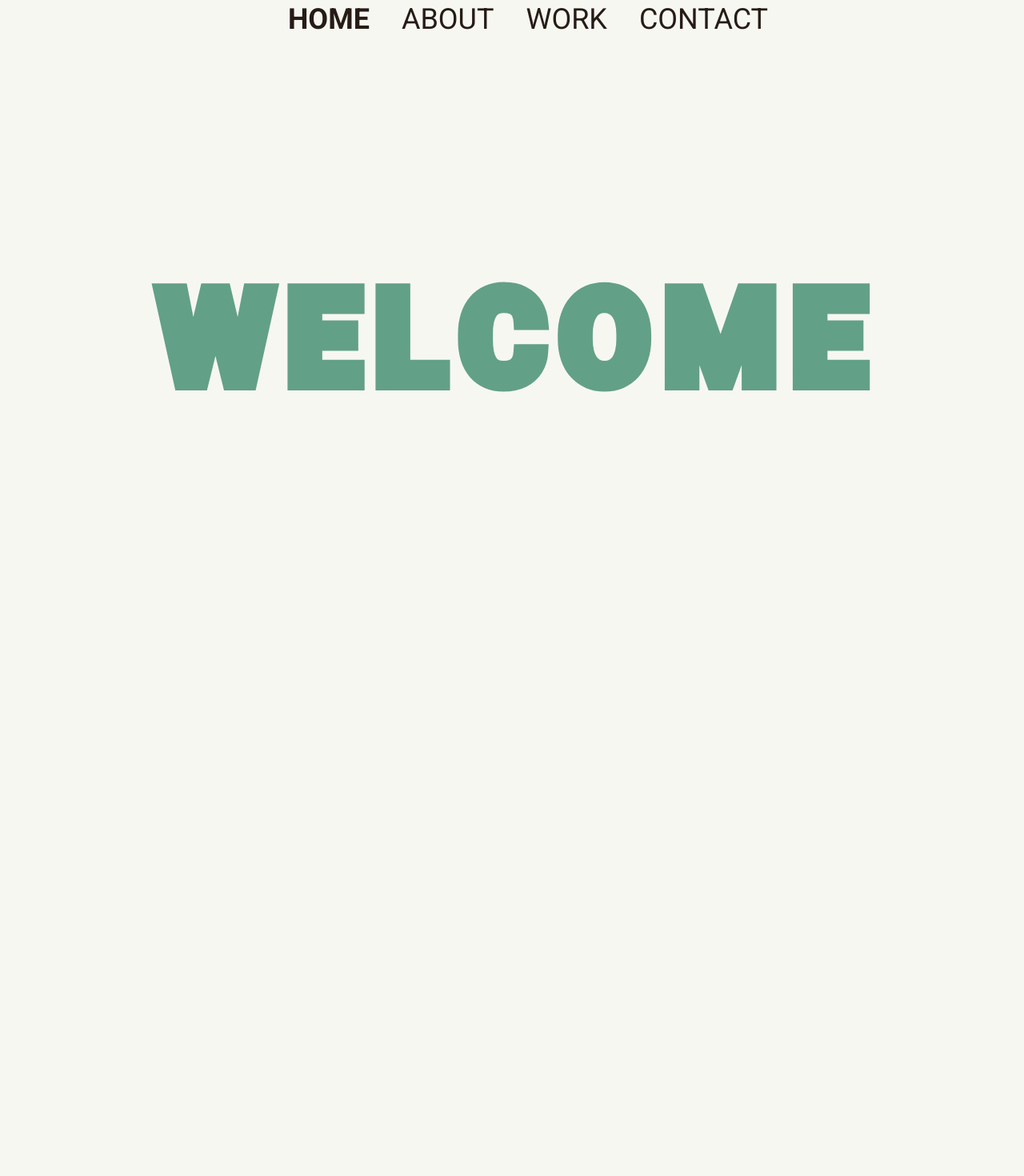
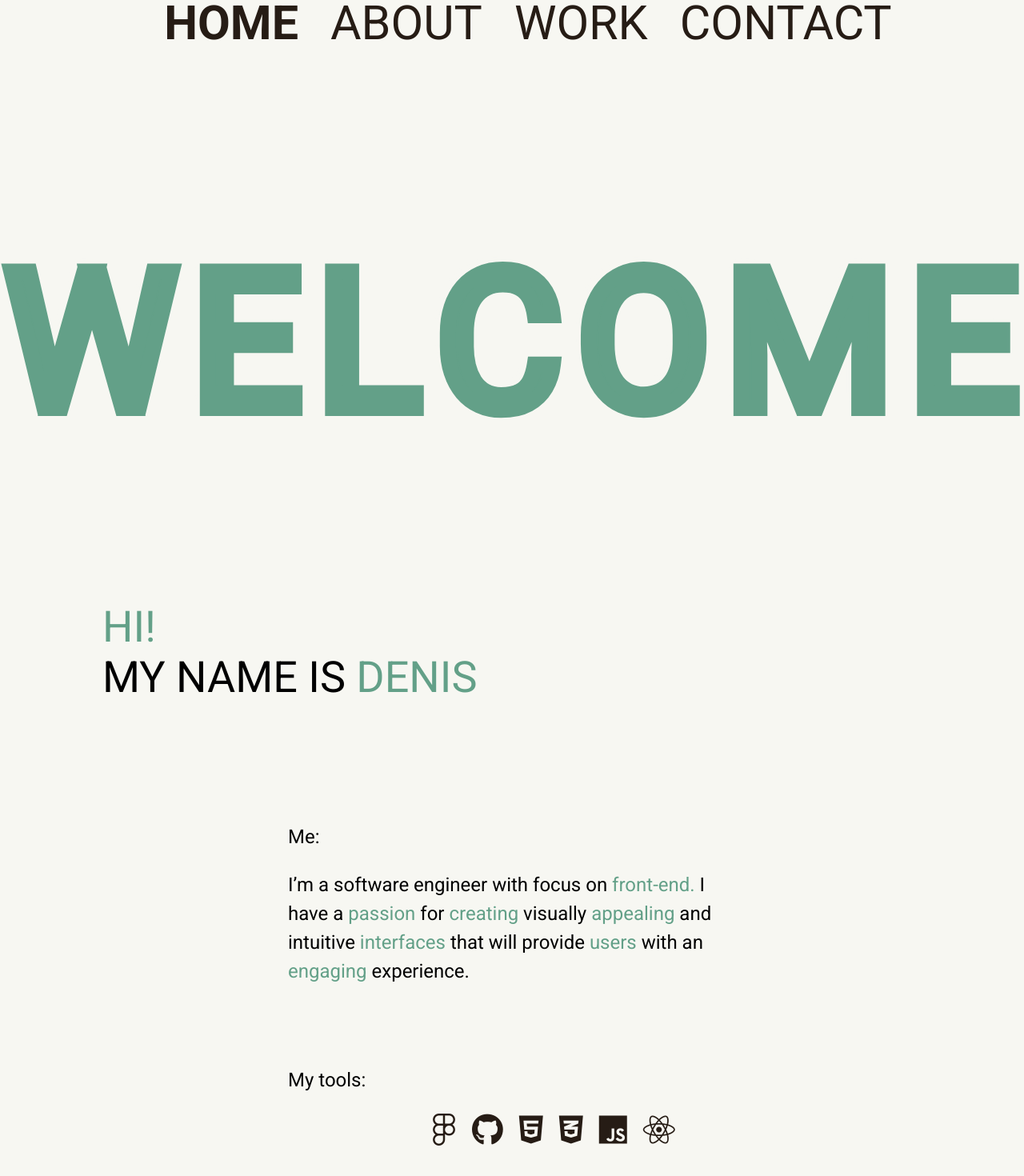
Before and after one commit to SUSocean/portfolio, a React (Vite) app: page / in a window 1280 px wide. Shown: the part 148-1618 px from the top of the page at 80% size. Built offline with nearby package versions, Linux system fonts and the light colour scheme.

Commit message:
about/ home finished work on work

```diff
--- a/index.html
+++ b/index.html
@@ -4,18 +4,18 @@
 <head>
   <meta charset="UTF-8" />
   <meta name="viewport" content="width=device-width, initial-scale=1.0" />
+  <title>Denis</title>
   <!-- fonts -->
   <link rel="preconnect" href="https://fonts.googleapis.com">
   <link rel="preconnect" href="https://fonts.gstatic.com" crossorigin>
   <link href="https://fonts.googleapis.com/css2?family=Roboto:wght@400;700;900&display=swap" rel="stylesheet">
-  <!-- end of fonts -->
-  <title>Denis</title>
+  <!-- font awesome -->
+  <script src="https://kit.fontawesome.com/518be63f39.js" crossorigin="anonymous"></script>
 </head>
 
 <body>
   <div id="root"></div>
   <script type="module" src="/src/main.jsx"></script>
-  <script type="module" src="./index.js"></script>
 </body>
 
 </html>
--- a/src/App.jsx
+++ b/src/App.jsx
@@ -1,17 +1,20 @@
 import React from 'react'
 
-import Navigation from './components/Navigation'
-import Welcome from "./components//Welcome";
-
+import Home from './components/Home';
+import About from './components/About';
+import Work from './components/Work';
 
 function App() {
+
   return (
     <>
       <div id='HOME' className='startScreen-container'>
-        <Navigation />
-        <Welcome />
+        <Home />
       </div>
-      <div className='whitespace'></div>
+      <main>
+        <About />
+        <Work />
+      </main>
     </>
   )
 }
--- /dev/null
+++ b/src/components/About.jsx
@@ -0,0 +1,29 @@
+import React from "react";
+
+function About() {
+    return (
+        <div id="ABOUT" className="about-container">
+            <div className="about-container--greetings">
+                <p><span className="green-focus">HI!</span></p>
+                <p>MY NAME IS <span className="green-focus">DENIS</span></p>
+            </div>
+            <div className="about-container--description">
+                <p className="about-contaienr--description--me-headline">Me:</p>
+                <p className="about-contaienr--description--me-description">
+                    I’m a software engineer with focus on <span className="green-focus">front-end.</span> I have a <span className="green-focus">passion</span> for <span className="green-focus">creating</span> visually <span className="green-focus">appealing</span> and intuitive <span className="green-focus">interfaces</span> that will provide <span className="green-focus">users</span> with an <span className="green-focus">engaging</span> experience.
+                </p>
+                <p className="about-container--description--tools-headline">My tools:</p>
+                <div className="about-container--description--tools">
+                    <i className="fa-brands fa-figma"></i>
+                    <i className="fa-brands fa-github"></i>
+                    <i className="fa-brands fa-html5"></i>
+                    <i className="fa-brands fa-css3-alt"></i>
+                    <i className="fa-brands fa-js"></i>
+                    <i className="fa-brands fa-react"></i>
+                </div>
+            </div>
+        </div>
+    )
+}
+
+export default About
--- /dev/null
+++ b/src/components/HomeComponents/Navigation.jsx
@@ -0,0 +1,65 @@
+import React, { useState, useEffect } from 'react'
+
+function Navigation() {
+    function getScrollPosition() {
+        const [scrollPosition, setScrollPosition] = useState(0);
+
+        useEffect(() => {
+            const updatePosition = () => {
+                setScrollPosition(window.pageYOffset);
+            }
+            window.addEventListener("scroll", updatePosition);
+            updatePosition();
+            return () => window.removeEventListener("scroll", updatePosition);
+        }, []);
+
+        return scrollPosition;
+    };
+
+    const position = getScrollPosition()
+    function navStyles() {
+        if (position > 60) {
+            return {
+                position: 'fixed',
+                right: '100px',
+                top: '25px',
+                fontSize: '1.5rem'
+            }
+        } else null
+    }
+
+    const linkStyles = {
+        fontWeight: 'bold',
+    }
+
+    return (
+        <nav className='start-screen--navigation-container'>
+            <ul style={navStyles()} className='start-screen--navigation-container--navigation'>
+                <li
+                    className='start-screen--navigation-container--navigation--nav'
+                    style={position < 664 ? linkStyles : {}}
+                    key='1'>
+                    <a href='#HOME' className='start-screen--navigation-container--navigation--nav--link'>HOME</a>
+                </li>
+                <li
+                    className='start-screen--navigation-container--navigation--nav'
+                    style={position >= 665 ? linkStyles : {}}
+                    key='2'>
+                    <a href='#ABOUT' className='start-screen--navigation-container--navigation--nav--link'>ABOUT</a>
+                </li>
+                <li
+                    className='start-screen--navigation-container--navigation--nav'
+                    key='3'>
+                    <a href='#WORK' className='start-screen--navigation-container--navigation--nav--link'>WORK</a>
+                </li>
+                <li
+                    className='start-screen--navigation-container--navigation--nav'
+                    key='4'>
+                    <a href='#CONTACT' className='start-screen--navigation-container--navigation--nav--link'>CONTACT</a>
+                </li>
+            </ul>
+        </nav>
+    )
+}
+
+export default Navigation
--- /dev/null
+++ b/src/components/HomeComponents/Welcome.jsx
@@ -0,0 +1,44 @@
+import React, { useEffect, useState } from 'react'
+
+function Welcome() {
+    const welcomeArray = [...'WELCOME']
+
+    const WelcomeObj = welcomeArray.map(symbol => {
+        return (<span onMouseEnter={handleEnter} onMouseLeave={handleOExit} key={Math.random()}> {symbol}</span >)
+    })
+
+    function handleEnter(event) {
+        closeText(event.target)
+    }
+
+    function handleOExit(event) {
+        openText(event.target)
+    }
+
+    function closeText(letter) {
+        letter.style.webkitAnimationName = 'closeText'
+        letter.style.webkitAnimationDuration = '.7s'
+        setTimeout(() => {
+            letter.style.webkitTextStroke = '20px #f7f7f2'
+        }, 600)
+    }
+
+    function openText(letter) {
+        letter.style.webkitAnimationName = 'openText'
+        letter.style.webkitAnimationDuration = '.7s'
+        setTimeout(() => {
+            letter.style.webkitTextStroke = '20px #63A088'
+        }, 600)
+    }
+
+    return (
+        <div className='welcome-container'>
+            {WelcomeObj}
+        </div>
+    )
+}
+
+export default Welcome
+
+
+// -webkit-text-stroke: 1px red
--- a/src/components/Navigation.jsx
+++ /dev/null
@@ -1,23 +0,0 @@
-import React from 'react'
-
-function Navigation() {
-    const navLinks = ['HOME', 'ABOUT', 'WORK', 'CONTACT']
-    const navObj = navLinks.map(link => {
-        return (
-            <li
-                className='start-screen--navigation-container--navigation--nav'
-                key={link}>
-                <a href={`#${link}`} className={`start-screen--navigation-container--navigation--nav--link ${link}`}>{link}</a>
-            </li>
-        )
-    })
-    return (
-        <nav className='start-screen--navigation-container'>
-            <ul className='start-screen--navigation-container--navigation'>
-                {navObj}
-            </ul>
-        </nav>
-    )
-}
-
-export default Navigation
--- a/src/components/Welcome.jsx
+++ /dev/null
@@ -1,44 +0,0 @@
-import React, { useEffect, useState } from 'react'
-
-function Welcome() {
-    const welcomeArray = [...'WELCOME']
-
-    const WelcomeObj = welcomeArray.map(symbol => {
-        return (<span onMouseEnter={handleEnter} onMouseLeave={handleOExit} key={Math.random()}> {symbol}</span >)
-    })
-
-    function handleEnter(event) {
-        closeText(event.target)
-    }
-
-    function handleOExit(event) {
-        openText(event.target)
-    }
-
-    function closeText(letter) {
-        letter.style.webkitAnimationName = 'closeText'
-        letter.style.webkitAnimationDuration = '.7s'
-        setTimeout(() => {
-            letter.style.webkitTextStroke = '20px #f7f7f2'
-        }, 600)
-    }
-
-    function openText(letter) {
-        letter.style.webkitAnimationName = 'openText'
-        letter.style.webkitAnimationDuration = '.7s'
-        setTimeout(() => {
-            letter.style.webkitTextStroke = '20px #63A088'
-        }, 600)
-    }
-
-    return (
-        <div className='welcome-container'>
-            {WelcomeObj}
-        </div>
-    )
-}
-
-export default Welcome
-
-
-// -webkit-text-stroke: 1px red
--- /dev/null
+++ b/src/components/Work.jsx
@@ -0,0 +1,12 @@
+import React from "react";
+import Project from "./WorkComponents/Project";
+
+function Work() {
+    return (
+        <div className="work-container">
+            <Project imageUrl='https://upload.wikimedia.org/wikipedia/commons/1/15/Cat_August_2010-4.jpg' />
+        </div>
+    )
+}
+
+export default Work
--- /dev/null
+++ b/src/components/WorkComponents/Project.jsx
@@ -0,0 +1,14 @@
+import React from "react";
+
+function Project(props) {
+
+    const styles = {
+        backgroundImage: `url(${props.imageUrl})`
+    }
+
+    return (
+        <div className="work-container--project"></div>
+    )
+}
+
+export default Project
--- a/src/index.css
+++ b/src/index.css
@@ -12,7 +12,9 @@ body {
   background-color: #F7F7F2;
 }
 
-/* start screen- */
+
+/* HOME */
+
 
 .startScreen-container {
   height: 100vh;
@@ -26,6 +28,7 @@ body {
   display: flex;
   gap: 40px;
   list-style: none;
+  font-size: 3.7rem;
 }
 
 .start-screen--navigation-container--navigation--nav--link {
@@ -44,11 +47,6 @@ body {
 .start-screen--navigation-container--navigation--nav {
   text-decoration: none;
   color: #261C15;
-  font-size: 2.25rem;
-}
-
-.boba {
-  display: none;
 }
 
 
@@ -57,21 +55,11 @@ body {
   display: flex;
   gap: 20px;
   color: #63A088;
-  font-size: 10rem;
-  font-weight: bold;
+  font-size: 15rem;
   -webkit-text-stroke: 20px #63A088;
   text-shadow: -10px -10px 10px #F7F7F2;
+  cursor: default;
 }
-
-/* navigation when scroll */
-
-
-
-
-.whitespace {
-  height: 1000px;
-}
-
 
 /* welcome keyframes */
 
@@ -248,3 +236,49 @@ body {
     -webkit-text-stroke: 20px #63A088;
   }
 }
+
+
+/* ABOUT */
+
+.green-focus {
+  color: #63A088;
+}
+
+.about-container {
+  width: 80%;
+  height: 100vh;
+  margin: 0 auto;
+}
+
+.about-container--greetings {
+  padding-top: 100px;
+}
+
+.about-container--greetings p {
+  font-size: 3.37rem;
+  font-weight: lighter;
+  margin: 0;
+}
+
+.about-container--description {
+  margin: 0 auto;
+  margin-top: 150px;
+  max-width: 560px;
+  font-size: 24px;
+  line-height: 36px;
+}
+
+.about-container--description--tools-headline {
+  margin-top: 100px;
+}
+
+.about-container--description--tools {
+  margin: 0 auto;
+  width: 200px;
+  color: #261C15;
+  display: flex;
+  gap: 20px;
+  font-size: 40px;
+}
+
+/* Work */
```
Also changed, not shown: src/components/Home.jsx (renamed from src/components/StartScreen.jsx, +4 -4 lines), src/context/Context.jsx (deleted, +0 -14 lines).
